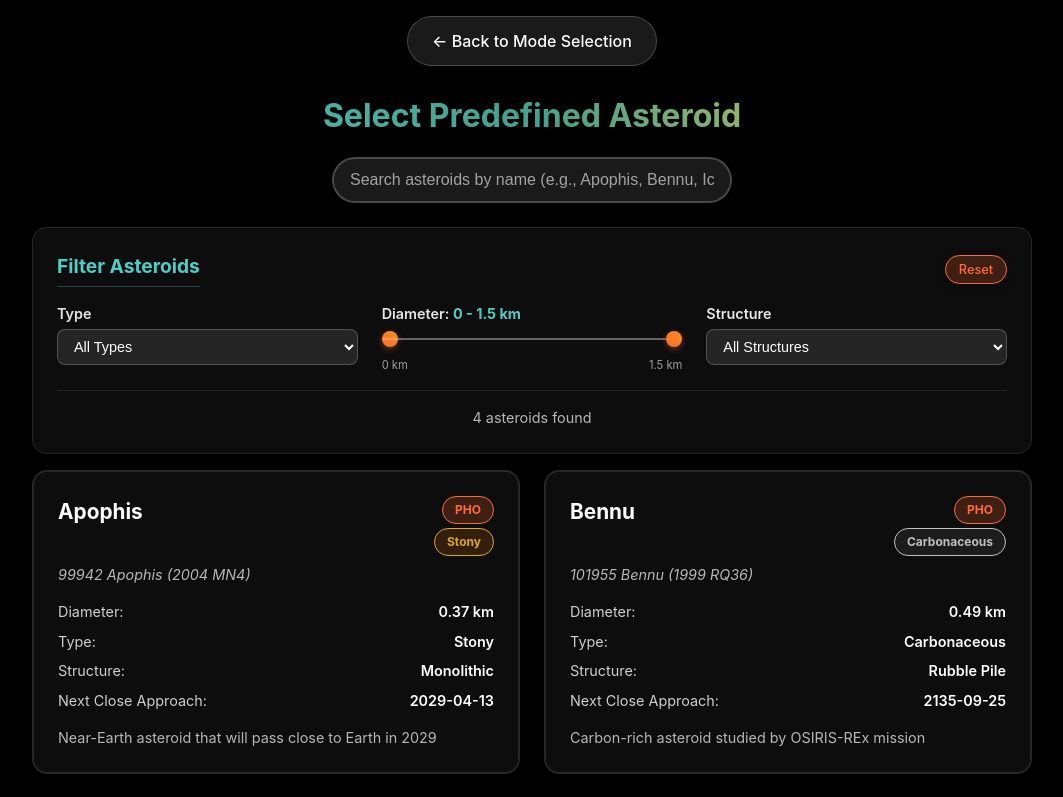
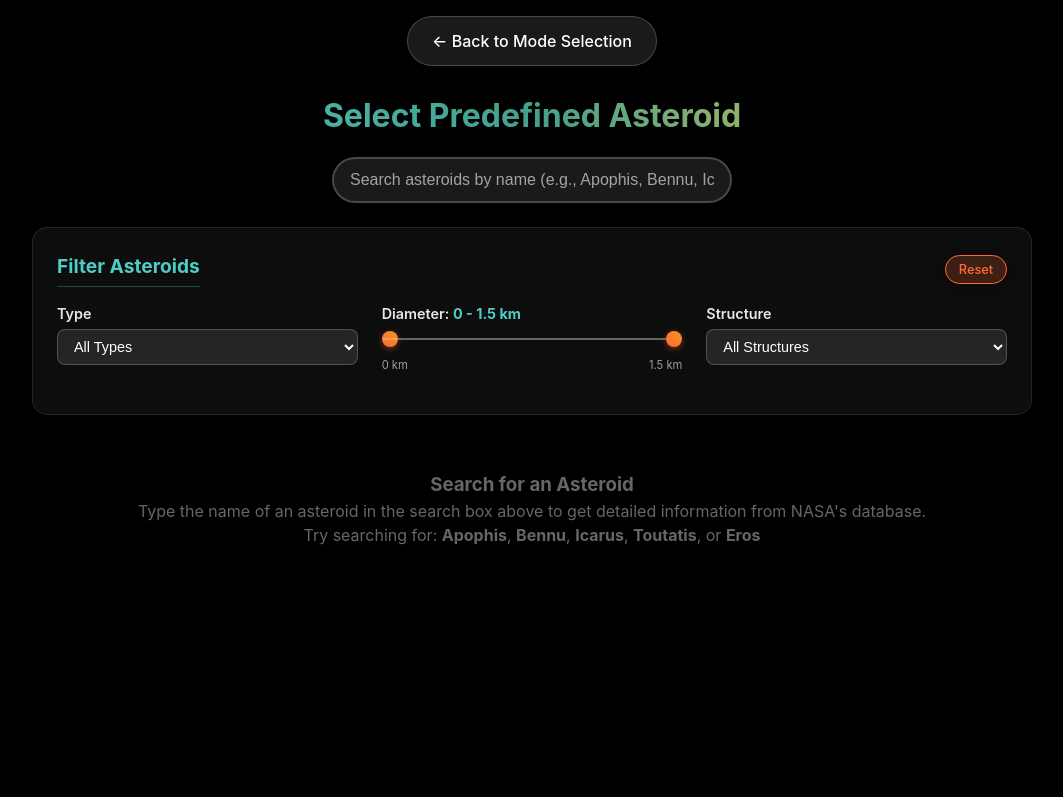
Before and after one commit to Adithya-Venkatraman05/Meteor-Madness-AI-based-Meteor-defletion, a React (Vite) app in the folder client/: page /simulation/predefined in a window 1280 px wide. Shown: the top 797 px of the page, without its empty margins (108-1171 px from the left). Built offline with nearby package versions, Linux system fonts and the light colour scheme.

Commit message:
small fixes

```diff
--- a/client/src/components/CustomAsteroid.jsx
+++ b/client/src/components/CustomAsteroid.jsx
@@ -77,7 +77,7 @@
       };
       // Store custom asteroid data
       localStorage.setItem('selectedAsteroid', JSON.stringify(customAsteroid));
-      navigate('/scenario-setup');
+      navigate('/simulation/scenario-setup');
     }
   };
 
--- a/client/src/components/PredefinedAsteroid.jsx
+++ b/client/src/components/PredefinedAsteroid.jsx
@@ -150,193 +150,15 @@
     }
   };
 
-  // Enhanced NASA SBDB data with more properties for filtering
-  const mockAsteroids = [
-    {
-      id: '99942',
-      name: 'Apophis',
-      fullName: '99942 Apophis (2004 MN4)',
-      diameter: 0.37,
-      velocity: 30.7,
-      angle: 18,
-      closeApproach: '2029-04-13',
-      hazardous: true,
-      type: 'stony',
-      structure: 'monolithic',
-      popularity: 10,
-      description: 'Near-Earth asteroid that will pass close to Earth in 2029'
-    },
-    {
-      id: '101955',
-      name: 'Bennu',
-      fullName: '101955 Bennu (1999 RQ36)',
-      diameter: 0.49,
-      velocity: 27.7,
-      angle: 6,
-      closeApproach: '2135-09-25',
-      hazardous: true,
-      type: 'carbonaceous',
-      structure: 'rubble-pile',
-      popularity: 9,
-      description: 'Carbon-rich asteroid studied by OSIRIS-REx mission'
-    },
-    {
-      id: '1566',
-      name: 'Icarus',
-      fullName: '1566 Icarus',
-      diameter: 1.4,
-      velocity: 67.3,
-      angle: 75,
-      closeApproach: '2026-06-16',
-      hazardous: false,
-      type: 'stony',
-      structure: 'monolithic',
-      popularity: 7,
-      description: 'Apollo-type asteroid with highly eccentric orbit'
-    },
-    {
-      id: '4179',
-      name: 'Toutatis',
-      fullName: '4179 Toutatis',
-      diameter: 2.5,
-      velocity: 13.1,
-      angle: 45,
-      closeApproach: '2028-11-05',
-      hazardous: false,
-      type: 'stony',
-      structure: 'contact-binary',
-      popularity: 6,
-      description: 'Elongated asteroid with complex rotation'
-    },
-    {
-      id: '433',
-      name: 'Eros',
-      fullName: '433 Eros',
-      diameter: 16.8,
-      velocity: 19.4,
-      angle: 30,
-      closeApproach: '2032-01-31',
-      hazardous: false,
-      type: 'stony',
-      structure: 'monolithic',
-      popularity: 8,
-      description: 'Large S-type asteroid, first asteroid orbited by spacecraft'
-    },
-    {
-      id: '25143',
-      name: 'Itokawa',
-      fullName: '25143 Itokawa',
-      diameter: 0.35,
-      velocity: 19.2,
-      angle: 8,
-      closeApproach: '2030-07-22',
-      hazardous: false,
-      type: 'stony',
-      structure: 'rubble-pile',
-      popularity: 5,
-      description: 'Small near-Earth asteroid visited by Hayabusa spacecraft'
-    },
-    {
-      id: '1P',
-      name: 'Halley',
-      fullName: '1P/Halley',
-      diameter: 11.0,
-      velocity: 70.6,
-      angle: 90,
-      closeApproach: '2061-07-28',
-      hazardous: false,
-      type: 'comet',
-      structure: 'icy-nucleus',
-      popularity: 9,
-      description: 'Famous periodic comet with 76-year orbital period'
-    },
-    {
-      id: '16',
-      name: 'Psyche',
-      fullName: '16 Psyche',
-      diameter: 220,
-      velocity: 15.8,
-      angle: 60,
-      closeApproach: '2029-05-20',
-      hazardous: false,
-      type: 'metallic',
-      structure: 'solid-metal',
-      popularity: 7,
-      description: 'Large metallic asteroid, possibly the core of a protoplanet'
-    },
-    {
-      id: '2867',
-      name: 'Steins',
-      fullName: '2867 Steins',
-      diameter: 5.3,
-      velocity: 31.4,
-      angle: 25,
-      closeApproach: '2027-09-05',
-      hazardous: false,
-      type: 'stony',
-      structure: 'monolithic',
-      popularity: 4,
-      description: 'Diamond-shaped asteroid in the main belt'
-    },
-    {
-      id: '67P',
-      name: 'Churyumov-Gerasimenko',
-      fullName: '67P/Churyumov-Gerasimenko',
-      diameter: 4.1,
-      velocity: 38.5,
-      angle: 85,
-      closeApproach: '2029-11-02',
-      hazardous: false,
-      type: 'comet',
-      structure: 'icy-nucleus',
-      popularity: 6,
-      description: 'Duck-shaped comet studied by ESA\'s Rosetta mission'
-    }
-  ];
 
-  // Filter and sort asteroids
-  const getFilteredAsteroids = () => {
-    let filtered = mockAsteroids.filter(asteroid => {
-      // Search query filter
-      const matchesSearch = !searchQuery ||
-        asteroid.name.toLowerCase().includes(searchQuery.toLowerCase()) ||
-        asteroid.fullName.toLowerCase().includes(searchQuery.toLowerCase()) ||
-        asteroid.description.toLowerCase().includes(searchQuery.toLowerCase());
 
-      // Asteroid type filter
-      const matchesType = filters.asteroidType === 'all' || asteroid.type === filters.asteroidType;
 
-      // Diameter range filter
-      const matchesDiameter = asteroid.diameter >= filters.diameterRange[0] &&
-                             asteroid.diameter <= filters.diameterRange[1];
 
-      // Structure filter
-      const matchesStructure = filters.structure === 'all' || asteroid.structure === filters.structure;
-
-      return matchesSearch && matchesType && matchesDiameter && matchesStructure;
-    });
-
-    // If no search query or filters are applied, show most popular
-    if (!searchQuery &&
-        filters.asteroidType === 'all' &&
-        filters.diameterRange[0] === 0 &&
-        filters.diameterRange[1] === 1.5 &&
-        filters.structure === 'all') {
-      filtered = filtered.sort((a, b) => b.popularity - a.popularity).slice(0, 5);
-    } else {
-      // Sort by popularity when filters are applied
-      filtered = filtered.sort((a, b) => b.popularity - a.popularity);
-    }
-
-    return filtered;
-  };
-
-  const filteredAsteroids = getFilteredAsteroids();
-
-  const handleAsteroidSelect = (asteroid) => {
+  const handleAsteroidSelect = (asteroidData) => {
     // Store selected asteroid data and navigate directly to scenario setup
-    localStorage.setItem('selectedAsteroid', JSON.stringify(asteroid));
-    navigate('/scenario-setup');
+    localStorage.setItem('selectedAsteroid', JSON.stringify(asteroidData));
+    localStorage.setItem('selectedAsteroidDetails', JSON.stringify(asteroidData));
+    navigate('/simulation/scenario-setup');
   };
 
   const handleFilterChange = (filterType, value) => {
@@ -536,9 +358,7 @@
             </div>
           </div>
 
-          <div className="filter-results">
-            <span>{filteredAsteroids.length} asteroids found</span>
-          </div>
+
         </div>
 
         {/* Detailed Asteroid Data Display */}
@@ -755,8 +575,7 @@
               <button
                 onClick={() => {
                   // Store the detailed asteroid data for scenario setup
-                  localStorage.setItem('selectedAsteroidDetails', JSON.stringify(asteroidDetails));
-                  navigate('/scenario-setup');
+                  handleAsteroidSelect(asteroidDetails);
                 }}
                 style={{
                   backgroundColor: '#007bff',
@@ -778,60 +597,7 @@
           </div>
         )}
 
-        {/* Show mock asteroids grid if no asteroid is selected */}
-        {!selectedAsteroid && !loadingDetails && (
-          <div className="asteroids-grid">
-            {filteredAsteroids.map((asteroid) => (
-              <div
-                key={asteroid.id}
-                className="asteroid-card"
-                onClick={() => handleAsteroidSelect(asteroid)}
-              >
-                <div className="asteroid-header-info">
-                  <h3>{asteroid.name}</h3>
-                  <div className="badges">
-                    <span className={`hazard-badge ${asteroid.hazardous ? 'hazardous' : 'safe'}`}>
-                      {asteroid.hazardous ? 'PHO' : 'Safe'}
-                    </span>
-                    <span className={`type-badge ${asteroid.type}`}>
-                      {asteroid.type.charAt(0).toUpperCase() + asteroid.type.slice(1)}
-                    </span>
-                  </div>
-                </div>
 
-                <p className="asteroid-full-name">{asteroid.fullName}</p>
-
-                <div className="asteroid-stats">
-                  <div className="stat">
-                    <label>Diameter:</label>
-                    <span>{asteroid.diameter} km</span>
-                  </div>
-                  <div className="stat">
-                    <label>Type:</label>
-                    <span>{asteroid.type.charAt(0).toUpperCase() + asteroid.type.slice(1)}</span>
-                  </div>
-                  <div className="stat">
-                    <label>Structure:</label>
-                    <span>{asteroid.structure.replace('-', ' ').replace(/\b\w/g, l => l.toUpperCase())}</span>
-                  </div>
-                  <div className="stat">
-                    <label>Next Close Approach:</label>
-                    <span>{asteroid.closeApproach}</span>
-                  </div>
-                </div>
-
-                <p className="asteroid-description">{asteroid.description}</p>
-              </div>
-            ))}
-          </div>
-        )}
-
-        {!selectedAsteroid && !loadingDetails && filteredAsteroids.length === 0 && searchQuery && (
-          <div className="no-results">
-            <p>No asteroids found matching "{searchQuery}"</p>
-            <p>Try searching for: Apophis, Bennu, Icarus, Toutatis, or Eros</p>
-          </div>
-        )}
 
         {!selectedAsteroid && !loadingDetails && !searchQuery && (
           <div className="search-instructions" style={{
```
